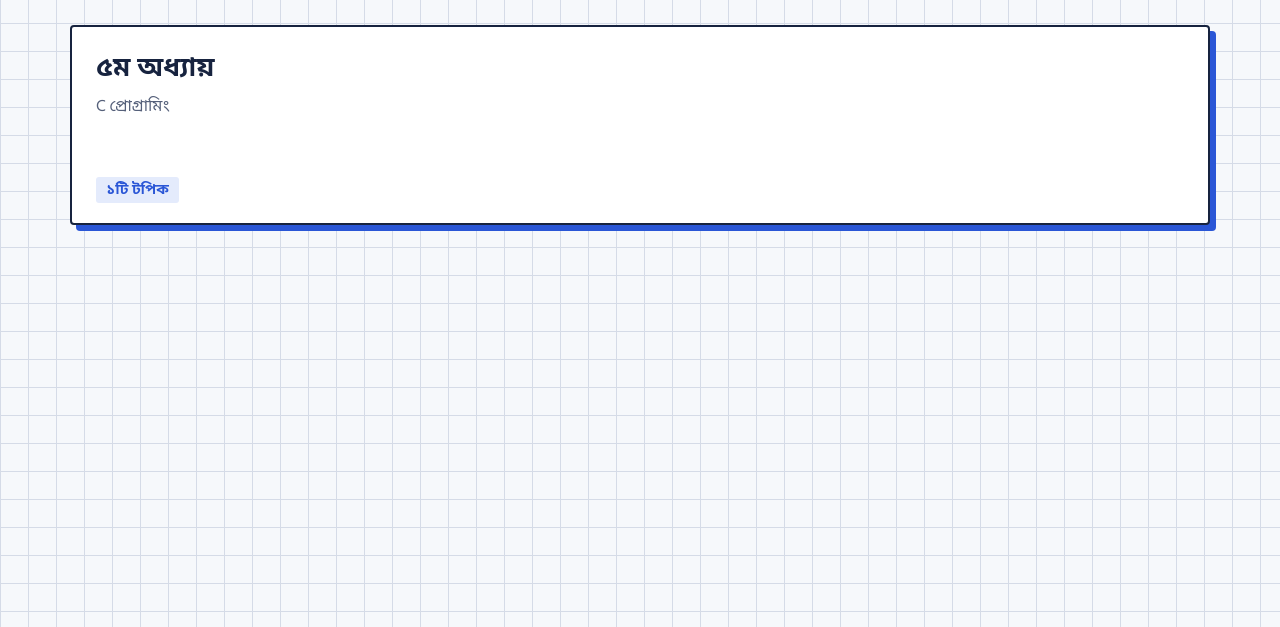
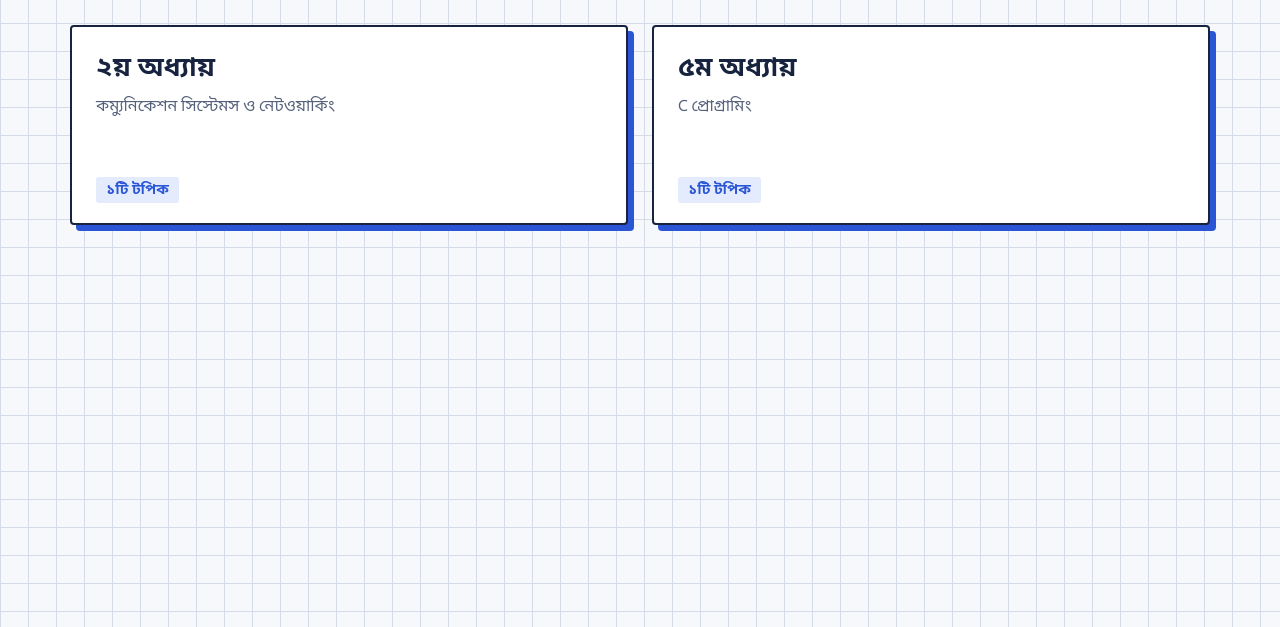
Before and after one commit to Sakhiur2022/suheera-study-tracker, a plain HTML site: page practice/ict/index.html in a window 1280 px wide. Shown: the part 173-800 px from the top of the page. Drawn offline with Linux system fonts and the light colour scheme.

Commit message:
feat: add chapter 2 link for communication systems and networking in index.html

```diff
--- a/practice/ict/index.html
+++ b/practice/ict/index.html
@@ -17,6 +17,11 @@
   </header>
   <main>
   <ul class="boxes">
+    <li><a class="box" href="chapter-2/index.html">
+      <span class="box-title">২য় অধ্যায়</span>
+      <span class="box-desc">কম্যুনিকেশন সিস্টেমস ও নেটওয়ার্কিং</span>
+      <span class="box-meta">১টি টপিক</span>
+    </a></li>
     <li><a class="box" href="chapter-5/index.html">
       <span class="box-title">৫ম অধ্যায়</span>
       <span class="box-desc">C প্রোগ্রামিং</span>
```
